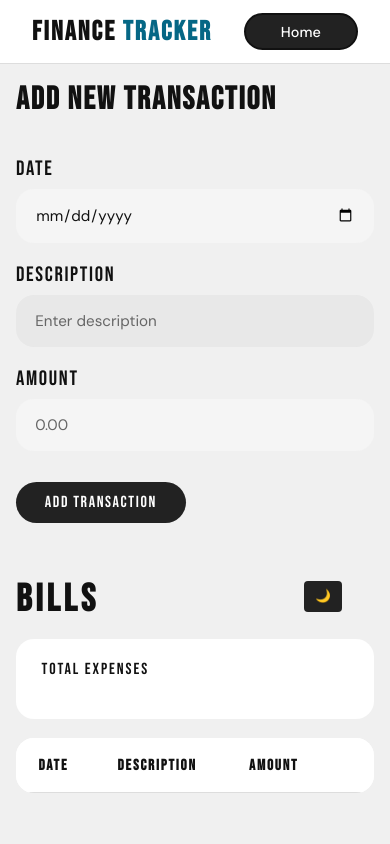
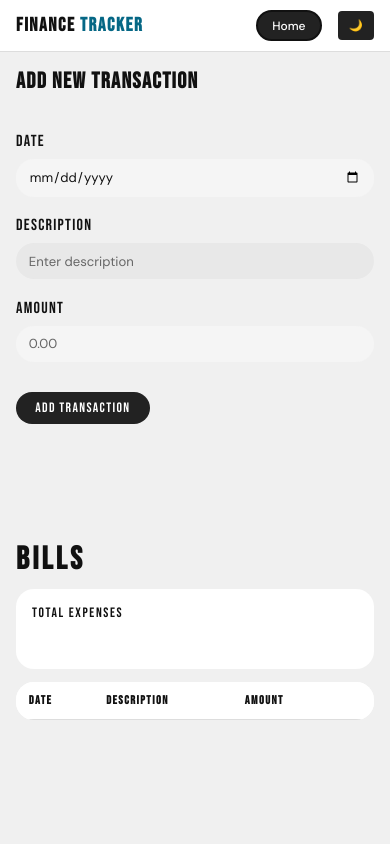
Before and after one commit to Kulkarnikeyur/TaskCraft, a Flask app: template Frontend/templates/finance.html in a window 390 px wide. Run offline with Flask 3, Linux system fonts and the light colour scheme; the template is opened without the code that fills it, so the values that code supplies are empty.

Commit message:
bill tracker is responsive now with new ui

```diff
--- a/Frontend/static/finance.css
+++ b/Frontend/static/finance.css
@@ -17,7 +17,7 @@
   --delete-color: #ff5555;
   --webname: #e8edf6;
   --radius: 18px;
-  --header-h: 64px;
+  --header-h: clamp(52px, 8vw, 64px);
 }
 
 /* Light theme overrides */
@@ -45,11 +45,16 @@ body:not(.dark) {
   padding: 0;
 }
 
+html {
+  width: 100%;
+}
+
 body {
   font-family: "DM Sans", sans-serif;
   background-color: var(--bg);
   color: var(--text);
   min-height: 100vh;
+  width: 100%;
   transition:
     background 0.3s,
     color 0.3s;
@@ -59,28 +64,35 @@ body {
 .head {
   position: sticky;
   top: 0;
+  left: 0;
+  right: 0;
   z-index: 100;
   display: flex;
   align-items: center;
-  gap: 1rem;
+  gap: clamp(0.4rem, 2vw, 1rem);
   height: var(--header-h);
-  padding: 0 2rem;
+  padding: 0 clamp(1rem, 4vw, 2rem);
   background: var(--header-bg);
   border-bottom: 1px solid var(--border);
+  width: 100%;
 }
+
 .namediv {
   display: flex;
 }
+
 .heading {
   font-family: "Bebas Neue", sans-serif;
-  font-size: 1.7rem;
+  font-size: clamp(1.2rem, 4vw, 1.7rem);
   letter-spacing: 0.08em;
   color: var(--text);
   flex: 1;
 }
+
 .webname {
   color: var(--webname);
 }
+
 .nav-brand {
   margin-left: auto;
 }
@@ -90,12 +102,13 @@ body {
   color: var(--home-text);
   border: 2px solid var(--text);
   border-radius: 20px;
-  padding: 0.45rem 2.2rem;
+  padding: clamp(0.3rem, 1.5vw, 0.45rem) clamp(0.9rem, 3vw, 2.2rem);
   font-family: "DM Sans", sans-serif;
-  font-size: 0.9rem;
+  font-size: clamp(0.75rem, 2vw, 0.9rem);
   font-weight: 500;
   cursor: pointer;
   transition: opacity 0.2s;
+  white-space: nowrap;
 }
 
 .home-btn:hover {
@@ -104,21 +117,19 @@ body {
 
 /* ─── Theme Toggle Button ─────────────────────────────────────────── */
 .theme-btn {
-  position: absolute;
-  top: 0;
-  right: 2rem;
   background: var(--home-bg);
   color: var(--home-text);
   border: none;
   padding: 0.4rem 0.7rem;
   font-family: "DM Sans", sans-serif;
-  font-size: 0.78rem;
+  font-size: clamp(0.7rem, 2vw, 0.78rem);
   font-weight: 500;
   line-height: 1.4;
   text-align: center;
   cursor: pointer;
   border-radius: 4px;
   transition: opacity 0.2s;
+  margin-left: 0.5rem;
 }
 
 .theme-btn:hover {
@@ -128,10 +139,11 @@ body {
 /* ─── Layout ──────────────────────────────────────────────────────── */
 .container {
   display: grid;
-  grid-template-columns: 320px 1fr;
-  gap: 1.5rem;
-  padding: 2rem;
+  grid-template-columns: clamp(180px, 30vw, 320px) 1fr;
+  gap: clamp(0.8rem, 2vw, 1.5rem);
+  padding: clamp(1rem, 3vw, 2rem);
   min-height: calc(100vh - var(--header-h));
+  width: 100%;
 }
 
 /* ─── Side Panel ──────────────────────────────────────────────────── */
@@ -143,7 +155,7 @@ body {
 
 .side-panel h2 {
   font-family: "Bebas Neue", sans-serif;
-  font-size: 2rem;
+  font-size: clamp(1.4rem, 3.5vw, 2rem);
   letter-spacing: 0.06em;
   color: var(--text);
   margin-bottom: 1.6rem;
@@ -157,7 +169,7 @@ body {
 
 #transaction-form label {
   font-family: "Bebas Neue", sans-serif;
-  font-size: 1.3rem;
+  font-size: clamp(1rem, 2.5vw, 1.3rem);
   letter-spacing: 0.08em;
   color: var(--text);
   margin-top: 0.7rem;
@@ -167,13 +179,13 @@ body {
 #transaction-form input[type="text"],
 #transaction-form input[type="number"] {
   width: 100%;
-  padding: 1rem 1.2rem;
+  padding: clamp(0.6rem, 2vw, 1rem) clamp(0.8rem, 2vw, 1.2rem);
   background: var(--input-bg);
   border: none;
   border-radius: var(--radius);
   color: var(--text);
   font-family: "DM Sans", sans-serif;
-  font-size: 0.95rem;
+  font-size: clamp(0.82rem, 2vw, 0.95rem);
   outline: none;
   transition: background 0.2s;
 }
@@ -181,6 +193,7 @@ body {
 #transaction-form input::placeholder {
   color: var(--text-muted);
 }
+
 #transaction-form input:focus {
   background: #484848;
 }
@@ -192,13 +205,13 @@ body:not(.dark) #transaction-form input:focus {
 #transaction-form button[type="submit"] {
   margin-top: 1.4rem;
   align-self: flex-start;
-  padding: 0.7rem 1.8rem;
+  padding: clamp(0.5rem, 1.5vw, 0.7rem) clamp(1.2rem, 3vw, 1.8rem);
   background: var(--btn-bg);
   color: var(--btn-text);
   border: none;
   border-radius: 30px;
   font-family: "Bebas Neue", sans-serif;
-  font-size: 1rem;
+  font-size: clamp(0.85rem, 2vw, 1rem);
   letter-spacing: 0.1em;
   cursor: pointer;
   transition:
@@ -216,12 +229,13 @@ body:not(.dark) #transaction-form input:focus {
   position: relative;
   display: flex;
   flex-direction: column;
-  gap: 1.2rem;
+  gap: clamp(0.8rem, 2vw, 1.2rem);
+  min-width: 0;
 }
 
 .main-content h1 {
   font-family: "Bebas Neue", sans-serif;
-  font-size: 3.5rem;
+  font-size: clamp(2rem, 8vw, 3.5rem);
   letter-spacing: 0.1em;
   color: var(--text);
   line-height: 1;
@@ -231,9 +245,9 @@ body:not(.dark) #transaction-form input:focus {
 .total-expenses {
   background: var(--panel-bg);
   border-radius: var(--radius);
-  padding: 1.3rem 1.6rem;
+  padding: clamp(1rem, 2.5vw, 1.3rem) clamp(1rem, 3vw, 1.6rem);
   font-family: "Bebas Neue", sans-serif;
-  font-size: 1rem;
+  font-size: clamp(0.85rem, 2vw, 1rem);
   letter-spacing: 0.12em;
   color: var(--text);
   min-height: 80px;
@@ -258,18 +272,18 @@ thead tr {
 
 th {
   font-family: "Bebas Neue", sans-serif;
-  font-size: 0.95rem;
+  font-size: clamp(0.75rem, 2vw, 0.95rem);
   letter-spacing: 0.12em;
   text-transform: uppercase;
   color: var(--text);
-  padding: 1.1rem 1.4rem;
+  padding: clamp(0.7rem, 2vw, 1.1rem) clamp(0.8rem, 2.5vw, 1.4rem);
   text-align: left;
   border-bottom: 1px solid var(--border);
 }
 
 td {
-  padding: 0.9rem 1.4rem;
-  font-size: 0.9rem;
+  padding: clamp(0.6rem, 1.5vw, 0.9rem) clamp(0.8rem, 2.5vw, 1.4rem);
+  font-size: clamp(0.78rem, 1.8vw, 0.9rem);
   color: var(--text);
   border-bottom: 1px solid rgba(255, 255, 255, 0.05);
   vertical-align: middle;
@@ -286,6 +300,7 @@ tbody tr:last-child td {
 tbody tr:hover {
   background: rgba(255, 255, 255, 0.03);
 }
+
 body:not(.dark) tbody tr:hover {
   background: rgba(0, 0, 0, 0.03);
 }
@@ -296,9 +311,9 @@ body:not(.dark) tbody tr:hover {
   color: var(--delete-color);
   border: 1px solid var(--delete-color);
   border-radius: 8px;
-  padding: 0.3rem 0.8rem;
+  padding: 0.3rem clamp(0.4rem, 1.5vw, 0.8rem);
   font-family: "DM Sans", sans-serif;
-  font-size: 0.78rem;
+  font-size: clamp(0.7rem, 1.5vw, 0.78rem);
   font-weight: 500;
   cursor: pointer;
   letter-spacing: 0.04em;
@@ -312,14 +327,16 @@ body:not(.dark) tbody tr:hover {
   color: #fff;
 }
 
-/* ─── Responsive ──────────────────────────────────────────────────── */
-@media (max-width: 768px) {
+@media (max-width: 600px) {
   .container {
     grid-template-columns: 1fr;
-    padding: 1rem;
   }
 
-  .main-content h1 {
-    font-size: 2.4rem;
+  .main-content {
+    order: 2;
+  }
+
+  .side-panel {
+    order: 1;
   }
 }
--- a/Frontend/templates/finance.html
+++ b/Frontend/templates/finance.html
@@ -22,12 +22,12 @@
     <header class="head">
       <div class="namediv">
         <h4 class="heading">FINANCE&nbsp;</h4>
-        <h4></h4>
         <h4 class="heading webname">TRACKER</h4>
       </div>
       <form action="/landing" method="get" class="nav-brand">
         <button class="home-btn">Home</button>
       </form>
+      <button class="theme-btn" id="theme-toggle-btn">🌙</button>
     </header>
 
     <div class="container">
@@ -61,9 +61,7 @@
           <button type="submit">Add Transaction</button>
         </form>
       </section>
-
       <main class="main-content" aria-label="Bills Section">
-        <button class="theme-btn" id="theme-toggle-btn">🌙</button>
         <h1>BILLS</h1>
 
         <div class="total-expenses" aria-live="polite">
```
Also changed, not shown: Frontend/static/login.css (+3 -6 lines), Frontend/static/signup.css (+4 -152 lines).
